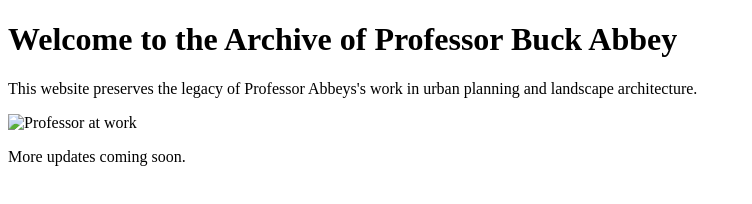
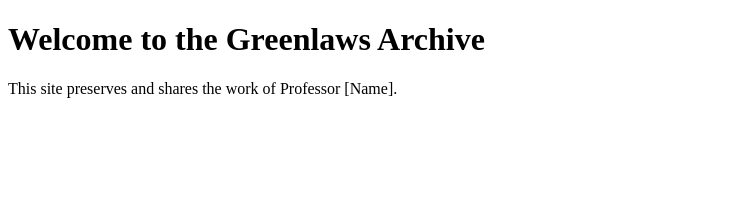
Before and after one commit to wbs103/Green-Laws, a plain HTML site: page index.html in a window 1280 px wide. Shown: the whole page, without its empty margins (0-752 px from the left). Drawn offline with Linux system fonts and the light colour scheme.

Commit message:
Update index.html

```diff
--- a/index.html
+++ b/index.html
@@ -1,13 +1,11 @@
 <!DOCTYPE html>
 <html>
-<head>
-  <meta charset="UTF-8">
-  <title>Professor Buck Abbey Archive</title>
-</head>
-<body>
-  <h1>Welcome to the Archive of Professor Buck Abbey</h1>
-  <p>This website preserves the legacy of Professor Abbeys's work in urban planning and landscape architecture.</p>
-  <img src="photo.jpg" alt="Professor at work" width="400">
-  <p>More updates coming soon.</p>
-</body>
+  <head>
+    <title>Greenlaws Archive</title>
+    <meta charset="UTF-8" />
+  </head>
+  <body>
+    <h1>Welcome to the Greenlaws Archive</h1>
+    <p>This site preserves and shares the work of Professor [Name].</p>
+  </body>
 </html>
```
